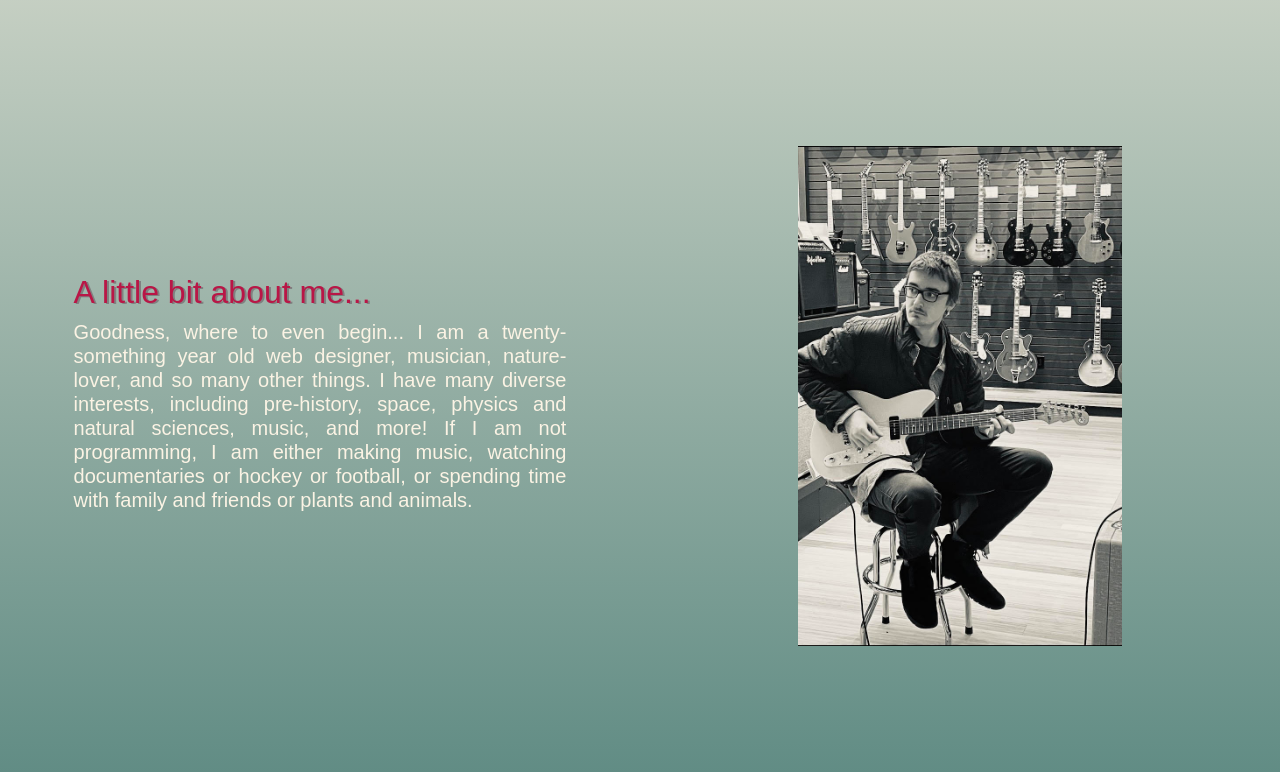
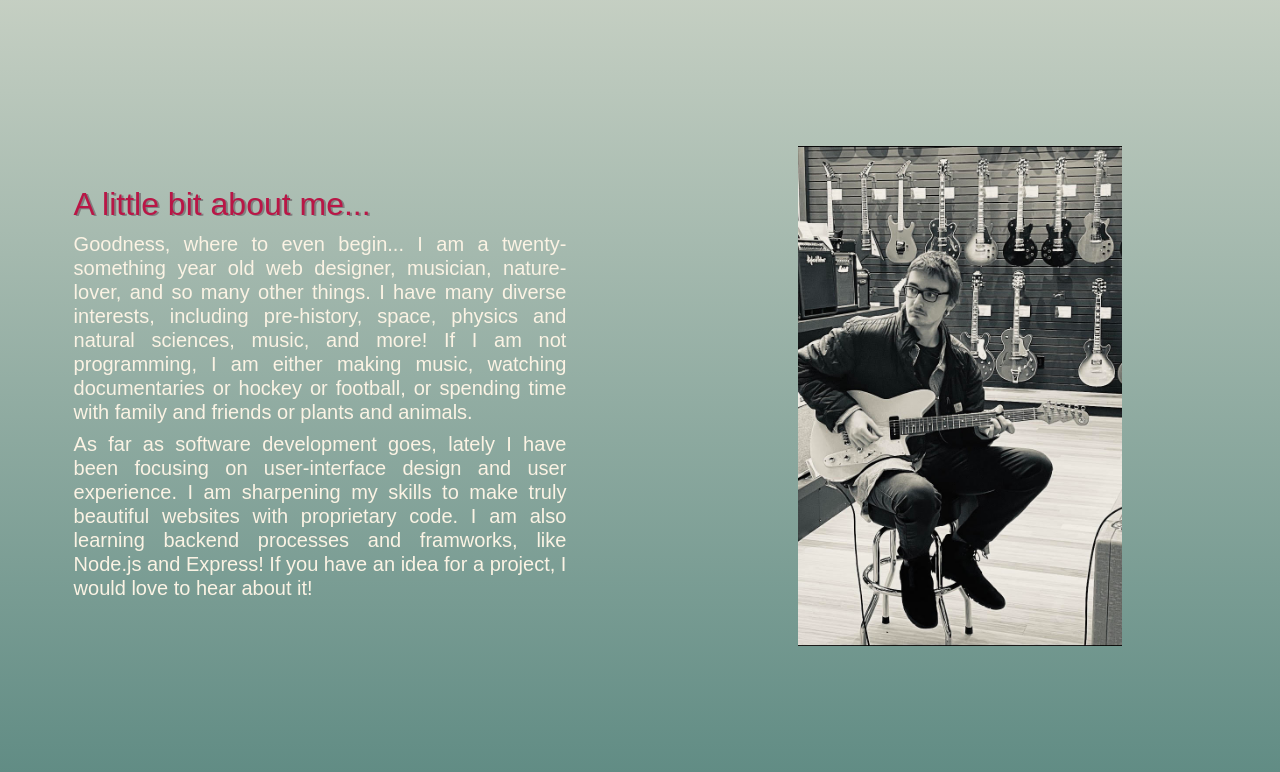
Before and after one commit to cdh616x/webmk6, a React (Create React App) app: page / in a window 1280 px wide. Shown: the part 420-1192 px from the top of the page. Built offline with nearby package versions, Linux system fonts and the light colour scheme; a web font is replaced by a local one.

Commit message:
new build
added more info to the about section

```diff
--- a/public/index.html
+++ b/public/index.html
@@ -3,7 +3,7 @@
   <head>
     <meta charset="utf-8" />
     <title>Collin Hooper, Developer</title>
-    <link rel="icon" type="image/png" href="./favicon.ico">
+    <link rel="icon" type="image/png" href="favicon.ico">
     <link href="https://fonts.cdnfonts.com/css/jane-austen" rel="stylesheet">
     <link href="https://fonts.cdnfonts.com/css/enigmatic" rel="stylesheet">
     <link href="https://fonts.cdnfonts.com/css/cumulus" rel="stylesheet">
--- a/src/components/about.jsx
+++ b/src/components/about.jsx
@@ -10,6 +10,7 @@ export default function About() {
         <div className="col-lg-6 col-sm-6">
           <h2 className="jane">A little bit about me...</h2>
           <h5 className="about-text">Goodness, where to even begin... I am a twenty-something year old web designer, musician, nature-lover, and so many other things. I have many diverse interests, including pre-history, space, physics and natural sciences, music, and more! If I am not programming, I am either making music, watching documentaries or hockey or football, or spending time with family and friends or plants and animals.</h5>
+          <h5 className="about-text">As far as software development goes, lately I have been focusing on user-interface design and user experience. I am sharpening my skills to make truly beautiful websites with proprietary code. I am also learning backend processes and framworks, like Node.js and Express! If you have an idea for a project, I would love to hear about it!</h5>
         </div>
         <div className="col-lg-6 col-sm-6">
           <img className="mx-auto d-block" src={AboutPic} alt="" />
```
Also changed, not shown: 8 other files (tests, documents, lock files or other folders).
